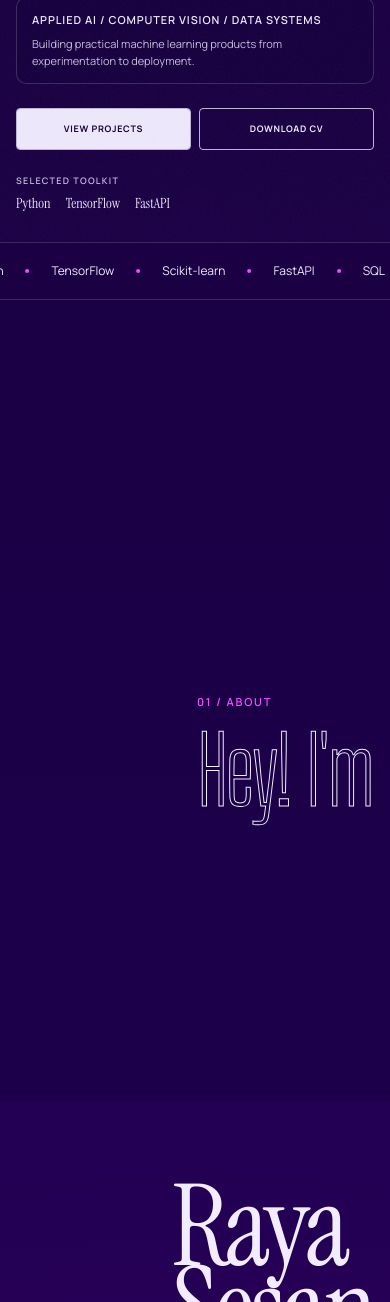
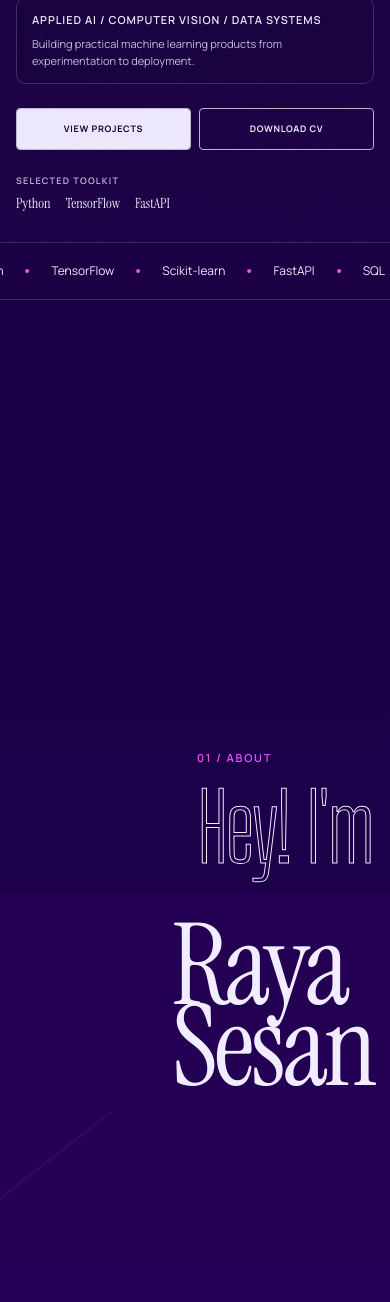
Before and after one commit to rayasesan/Portofolio, a React (Vite) app: page / in a window 390 px wide. Shown: the part 602-1904 px from the top of the page. Built offline with nearby package versions, Linux system fonts and the light colour scheme; no server answers.

Commit message:
Tighten About transition

```diff
--- a/src/index.css
+++ b/src/index.css
@@ -314,8 +314,8 @@ img { display: block; max-width: 100%; }
 /* About */
 .about-section { position: relative; z-index: 3; }
 .scene-panel { min-height: 100svh; overflow: hidden; padding: 120px clamp(50px,10vw,190px); }
-.about-opening { position: relative; background: rgba(25,0,66,.58); }
-.about-opening__copy { position: absolute; top: 50%; right: 10%; transform: translateY(-50%); }
+.about-opening { position: relative; min-height: 72svh; background: rgba(25,0,66,.58); }
+.about-opening__copy { position: absolute; top: 80%; right: 10%; transform: translateY(-50%); }
 .about-opening h2 { margin: 0; color: transparent; font-family: var(--display); font-size: clamp(105px,12vw,220px); font-weight: 300; letter-spacing: -.035em; line-height: .78; -webkit-text-stroke: 1.5px var(--paper); }
 .about-opening .scene-kicker { margin-bottom: 24px; }
 
@@ -324,7 +324,7 @@ img { display: block; max-width: 100%; }
 .about-name::after { content: ""; position: absolute; z-index: -1; width: 42vw; height: 2px; opacity: .42; background: #ff60ff; box-shadow: 0 0 12px #ff40ff; transform: rotate(-38deg); }
 .about-name::before { top: 32%; left: -9%; }
 .about-name::after { display: none; }
-.about-name h2 { position: absolute; top: 12%; right: 9%; margin: 0; color: var(--paper); font-family: var(--serif); font-size: clamp(118px,12vw,220px); font-weight: 400; letter-spacing: -.03em; line-height: .72; }
+.about-name h2 { position: absolute; top: 9%; right: 9%; margin: 0; color: var(--paper); font-family: var(--serif); font-size: clamp(118px,12vw,220px); font-weight: 400; letter-spacing: -.03em; line-height: .72; }
 .about-name h2 span { display: block; }
 .about-name p { position: absolute; top: 58%; right: 9%; width: min(47%,760px); margin: 0; padding-top: 30px; border-top: 1px solid var(--paper); color: var(--paper); font-size: clamp(15px,1.25vw,20px); text-align: left; }
 
@@ -475,10 +475,11 @@ img { display: block; max-width: 100%; }
   .hero-scroll { display: none; }
 
   .scene-panel { min-height: 95svh; padding: 100px 20px; }
-  .about-opening__copy { top: 49%; right: 18px; }
+  .about-opening { min-height: 70svh; }
+  .about-opening__copy { top: 76%; right: 18px; }
   .about-opening h2 { font-size: 24vw; -webkit-text-stroke-width: 1px; }
   .about-name { min-height: 100svh; }
-  .about-name h2 { top: 10%; right: 16px; font-size: 29vw; }
+  .about-name h2 { top: 4%; right: 16px; font-size: 29vw; }
   .about-name p { top: 55%; right: 20px; width: 72%; padding-top: 22px; text-align: left; }
   .about-statement { display: block; min-height: auto; padding: 100px 20px; }
   .about-statement figure { width: 74%; }
```
